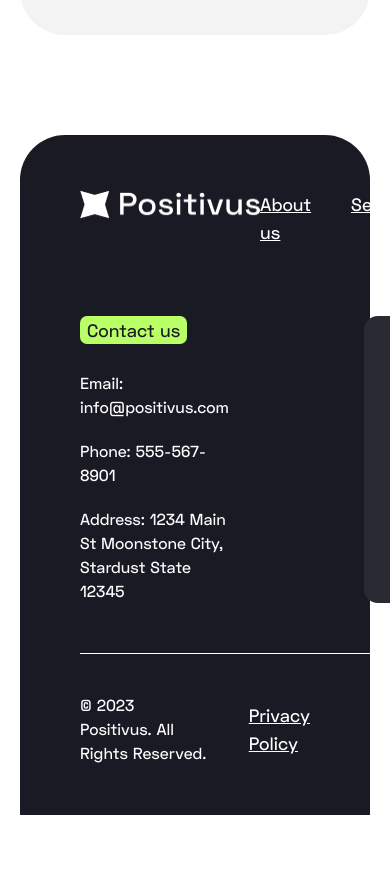
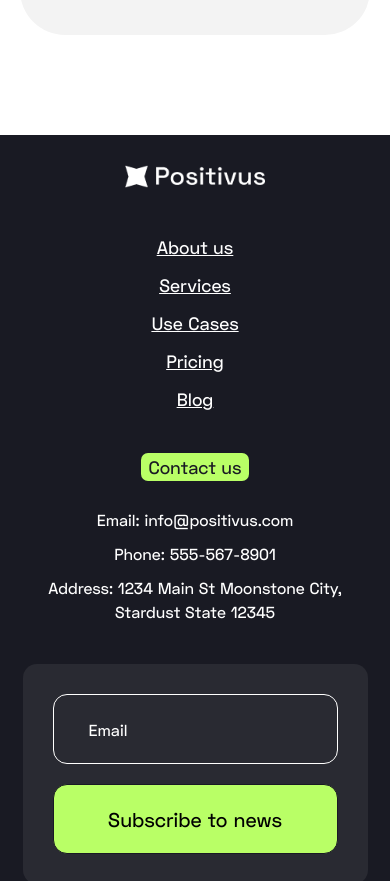
Before and after one commit to Ivanna-Kutsovol/Positivus, a Next.js app: page / in a window 390 px wide. Shown: the part 9460-10341 px from the top of the page. Before the commit the page ends 10275 px from the top, so only its background shows below. Built offline with nearby package versions, Linux system fonts and the light colour scheme.

Commit message:
add mobile version footer

```diff
--- a/src/app/contactUs/contactUs.tsx
+++ b/src/app/contactUs/contactUs.tsx
@@ -84,6 +84,8 @@ const ContactUs = () => {
             <span className={stl.form__topic} >Name</span>
           <input
             type="text"
+            id="name"
+            autoComplete="name"
             className={stl.form__input}
             placeholder="Name"
             {...register("name", {
@@ -100,6 +102,8 @@ const ContactUs = () => {
                 <span className={stl.form__topic} >Email<abbr>*</abbr></span>
             <input
             type="email"
+            id="email"
+            autoComplete="email"
             className={stl.form__input}
             placeholder="Email"
             {...register("email", {
@@ -117,6 +121,8 @@ const ContactUs = () => {
                 <span className={stl.form__topic} >Message <abbr>*</abbr></span>
             <textarea
             placeholder="Message"
+            id="message"
+            autoComplete="message"
             className={`${stl.form__input} ${stl.form__message}`}
             {...register("message", {
                 required: "Message is required",
--- a/src/components/layout/footer/footer.module.scss
+++ b/src/components/layout/footer/footer.module.scss
@@ -12,16 +12,15 @@
     &__list{
         display: flex;
         gap: 40px;
-        text-decoration-line: underline;
         font-size: 18px;
     }
     &__social{
         display: flex;
         gap: 20px;
+        cursor: pointer;
     }
     &__main{
         display: flex;
-        justify-content: space-between;
         padding: 0 0 50px 0;
         gap: 135px;
     }
@@ -52,7 +51,7 @@
     }
     &__input,
     &__button{
-        height: 70px;
+        height: 70px !important;
     }
     &__button{
         width: 250px !important;
@@ -91,6 +90,14 @@
     &__link{
         text-decoration-line: underline;
         font-size: 18px;
+        &:hover{
+            text-decoration-line: none;
+        }
+    }
+    &__socialIcon{
+        &:hover{
+            transform: scale(1.1);
+        }
     }
 }
 .line{
@@ -99,3 +106,66 @@
     height: 1px;
     background-color: var(--background);
 }
+
+@media(max-width: 800px){
+    .footer{
+        padding: 30px 40px 40px;
+        width: calc(100% + 40px);
+        border-radius: 0;
+        left: -20px;
+        position: relative;
+        overflow: hidden !important;
+        &__top{
+            flex-direction: column;
+            gap: 40px;
+            padding: 0 0 40px 0;
+            align-items: center;
+        }
+        &__list{
+            flex-direction: column;
+            gap: 10px;
+            align-items: center;
+        }
+        &__main{
+            flex-direction: column;
+            align-items: center;
+            gap: 40px;
+            padding: 0 0 80px;
+        }
+        &__logo{
+            width: fit-content;
+            > img{
+                height: auto;
+                width: 140px;
+            }
+        }
+        &__social{
+            position: absolute;
+            bottom: 170px;
+        }
+        &__contactUs{
+            align-items: center;
+        }
+        &__info{
+            align-items: center;
+            text-align: center;
+            gap: 10px;
+        }
+        &__form{
+            flex-direction: column;
+            align-items: center;
+            padding: 30px;
+        }
+        &__button{
+            width: 100% !important;
+        }
+        &__bottom{
+            flex-direction: column;
+            gap: 20px;
+        }
+    }
+    .line{
+        width: 80%;
+    }
+
+}
--- a/src/components/layout/footer/footer.tsx
+++ b/src/components/layout/footer/footer.tsx
@@ -55,10 +55,10 @@ const Footer = () => {
             </nav>
             <div className={stl.footer__social}>
             <a href="https://www.linkedin.com/in/ivanna-kucovol" target="_blank" rel="noopener noreferrer">
-                <Image src={Linkedin} width={30} height={30} alt="LinkedIn" />
+                <Image className={stl.footer__socialIcon} src={Linkedin} width={30} height={30} alt="LinkedIn" />
             </a>
-                <Image src={Facebook} width={30} height={30} alt="facebook"/>
-                <Image src={Twitter} width={30} height={30} alt="twitter"/>
+                <Image className={stl.footer__socialIcon} src={Facebook} width={30} height={30} alt="facebook"/>
+                <Image className={stl.footer__socialIcon} src={Twitter} width={30} height={30} alt="twitter"/>
             </div>
             </div>
             <div className={stl.footer__main}>
@@ -76,6 +76,7 @@ const Footer = () => {
                 <input
                     type="email"
                     className={stl.footer__input}
+                    autoComplete="email"
                     placeholder="Email"
                     {...register("email", {
                     required: "Email is required",
```
